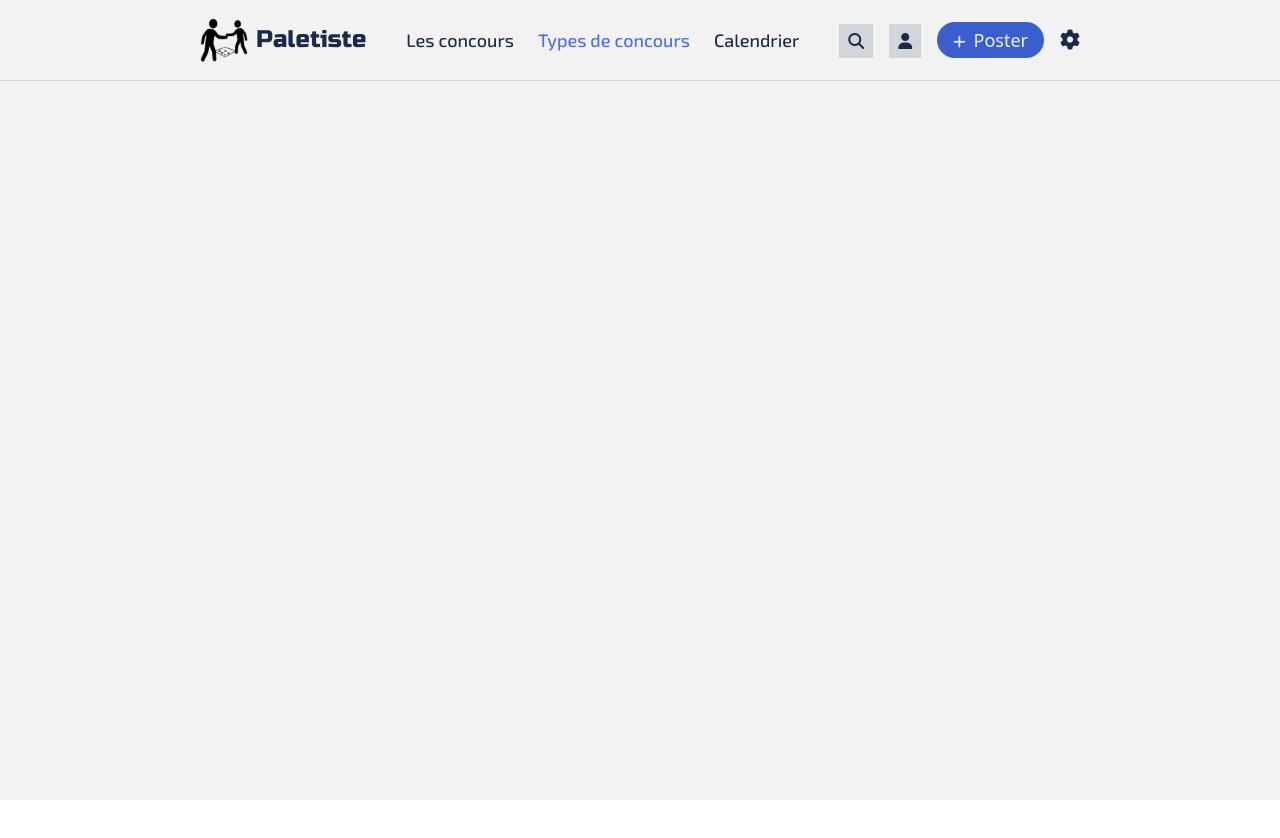
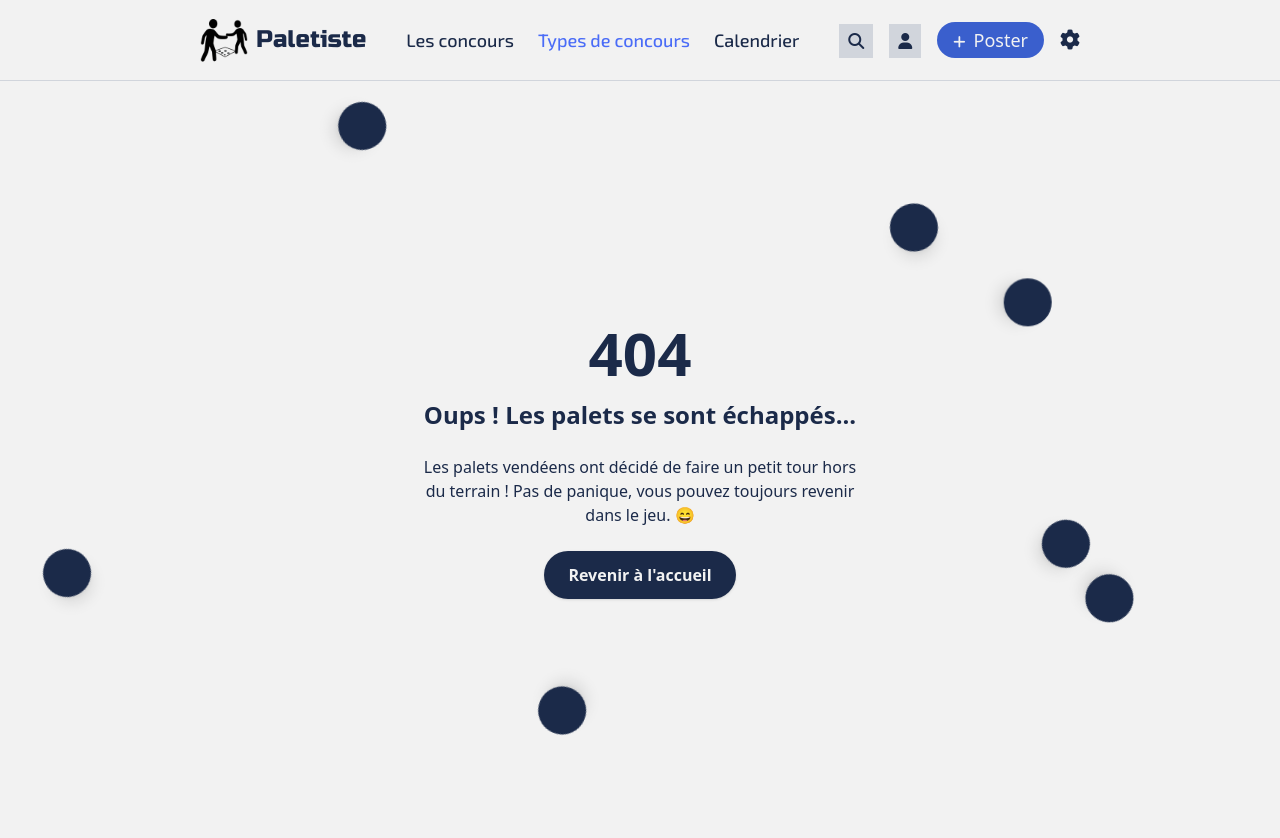
Before and after one commit to Mickael-Bourdet/paletiste-SPA, a React (Vite) app: page /categories in a window 1280 px wide. Shown: the top 838 px of the page. Before the commit the page ends 800 px from the top, so only its background shows below. Built offline with nearby package versions, Linux system fonts and the light colour scheme; no server answers.

Commit message:
feat : color for bagdes

```diff
--- a/src/App.css
+++ b/src/App.css
@@ -18,6 +18,11 @@
   --color-delete: #d42511;
   --color-delete-hover: #b61f0f;
   --color-sideMenu: #ffffff;
+  --color-Fonte: #4d535d;
+  --color-Laiton: #d4af37;
+  --color-Bois: #beb0a7;
+  --color-Terre: #8b4513;
+  --color-Mixte: #9b59b6;
   --font-title: "Russo One", sans-serif;
   --font-subtitle: "Exo 2", sans-serif;
   --font-body: "Raleway", sans-serif;
@@ -43,50 +48,14 @@
                hover:after:scale-x-100 hover:after:origin-left;
 }
 
-/* The side navigation menu */
-.sidenav {
-  height: 100%; /* 100% Full-height */
-  width: 0; /* 0 width - change this with JavaScript */
-  position: fixed; /* Stay in place */
-  z-index: 1; /* Stay on top */
-  top: 0; /* Stay at the top */
-  left: 0;
-  background-color: #111; /* Black*/
-  overflow-x: hidden; /* Disable horizontal scroll */
-  padding-top: 60px; /* Place content 60px from the top */
-  transition: 0.5s; /* 0.5 second transition effect to slide in the sidenav */
+.badge {
+  @apply font-body text-sm text-body font-bold px-2 py-1 rounded-xl dark:text-primary;
 }
 
-/* The navigation menu links */
-.sidenav a {
-  padding: 8px 8px 8px 32px;
-  text-decoration: none;
-  font-size: 25px;
-  color: #818181;
-  display: block;
-  transition: 0.3s;
+.badge-Laiton,
+.badge-Bois {
+  @apply text-primary dark:text-body;
 }
-
-/* When you mouse over the navigation links, change their color */
-.sidenav a:hover {
-  color: #f1f1f1;
+.badge-Mixte {
+  @apply bg-gradient-to-r from-[#3498DB] to-[#2C3E91];
 }
-
-/* Position and style the close button (top right corner) */
-.sidenav .closebtn {
-  position: absolute;
-  top: 0;
-  right: 25px;
-  font-size: 36px;
-  margin-left: 50px;
-}
-
-/* On smaller screens, where height is less than 450px, change the style of the sidenav (less padding and a smaller font size) */
-@media screen and (max-height: 450px) {
-  .sidenav {
-    padding-top: 15px;
-  }
-  .sidenav a {
-    font-size: 18px;
-  }
-}
--- a/src/App.tsx
+++ b/src/App.tsx
@@ -4,6 +4,7 @@ import MobileNav from "./components/layout/MobileNav";
 import Header from "./components/layout/Header";
 import HomePage from "./pages/HomePage";
 import { Route, Routes } from "react-router-dom";
+import Error404 from "./pages/Error404";
 
 function App() {
   return (
@@ -13,6 +14,7 @@ function App() {
       <Header />
       <Routes>
         <Route path="/" element={<HomePage />} />
+        <Route path="*" element={<Error404 />} />
       </Routes>
       <MobileNav />
     </div>
--- a/src/components/EventCard.tsx
+++ b/src/components/EventCard.tsx
@@ -9,7 +9,7 @@ export default function EventCard({ event }: IEventCardProps) {
   return (
     <>
       <Link
-        to="#"
+        to={event.slug}
         className="block w-full max-w-80 mx-auto pb-2 cursor-pointer hover:shadow-lg hover:rounded-md hover:transition-shadow hover:shadow-primary"
       >
         <div className="h-160">
@@ -24,15 +24,17 @@ export default function EventCard({ event }: IEventCardProps) {
             />
             <div className="flex justify-between pb-2 px-2">
               <p className="font-body tracking-wider ">{event.date}</p>
-              <span className="bg-delete font-body text-sm text-body px-2 py-1 rounded-xl">
+              <span
+                className={`badge badge-${event.category.name} bg-${event.category.name}`}
+              >
                 {event.category.name}
               </span>
             </div>
             <p className="text-lg font-subtitle font-bold tracking-wider pb-2 pl-2">
               {event.title.toUpperCase()}
             </p>
-            <p className="font-body tracking-wider pb-2 pl-2">
-              Test d'une adresse assez longue sur 2 lignes (85)
+            <p className="font-body tracking-wider pb-2 pl-2 italic">
+              85000 Saint-Martin-Lars-en-Sainte-Hermine
             </p>
           </div>
         </div>
--- /dev/null
+++ b/src/pages/Error404.tsx
@@ -0,0 +1,68 @@
+export default function Error404() {
+  return (
+    <div
+      className="relative flex flex-col items-center justify-center min-h-screen overflow-hidden px-4 text-center"
+      style={{ backgroundColor: "#f2f2f2" }} // body
+    >
+      {/* Texte principal */}
+      <h1 className="text-6xl font-extrabold mb-4" style={{ color: "#1b2a49" }}>
+        404
+      </h1>
+      <h2 className="text-2xl font-semibold mb-6" style={{ color: "#1b2a49" }}>
+        Oups ! Les palets se sont échappés...
+      </h2>
+      <p className="text-gray-700 mb-6 max-w-md" style={{ color: "#1b2a49" }}>
+        Les palets vendéens ont décidé de faire un petit tour hors du terrain !
+        Pas de panique, vous pouvez toujours revenir dans le jeu. 😄
+      </p>
+
+      {/* Bouton de retour */}
+      <a
+        href="/"
+        className="z-10 inline-block px-6 py-3 rounded-full font-semibold shadow hover:opacity-90 transition mb-10"
+        style={{ backgroundColor: "#1b2a49", color: "#f2f2f2" }}
+      >
+        Revenir à l'accueil
+      </a>
+
+      {/* Palets animés */}
+      {[...Array(7)].map((_, i) => (
+        <div
+          key={i}
+          className="absolute w-12 h-12 rounded-full shadow-lg animate-bounce-palets"
+          style={{
+            backgroundColor: "#1b2a49",
+            left: `${Math.random() * 90}%`,
+            top: `${Math.random() * 80}%`,
+            animationDelay: `${i * 0.2}s`,
+            animationDuration: `${1.5 + Math.random()}s`,
+          }}
+        />
+      ))}
+
+      {/* Animation CSS */}
+      <style jsx>{`
+        @keyframes bounce-palets {
+          0% {
+            transform: translate(0, 0) rotate(0deg);
+          }
+          25% {
+            transform: translate(30px, -40px) rotate(90deg);
+          }
+          50% {
+            transform: translate(-20px, 30px) rotate(180deg);
+          }
+          75% {
+            transform: translate(40px, 20px) rotate(270deg);
+          }
+          100% {
+            transform: translate(0, 0) rotate(360deg);
+          }
+        }
+        .animate-bounce-palets {
+          animation: bounce-palets 2s infinite ease-in-out;
+        }
+      `}</style>
+    </div>
+  );
+}
```
